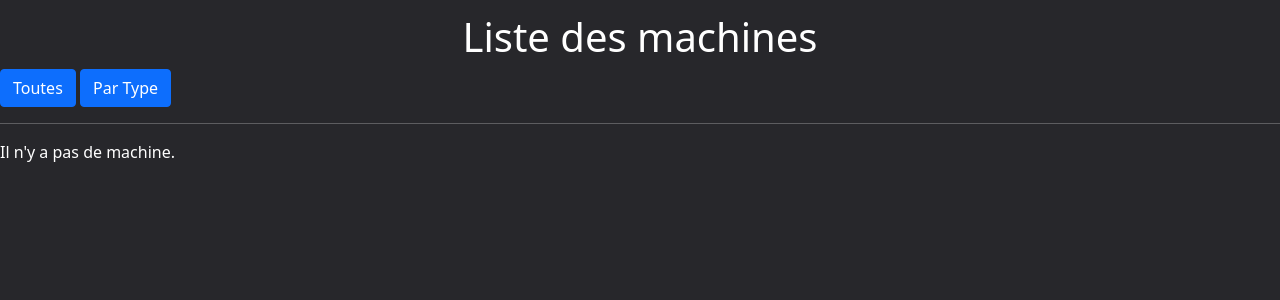
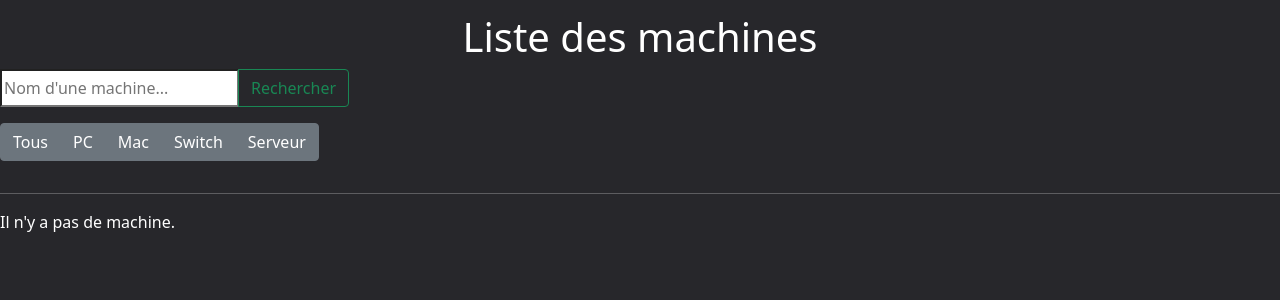
Before and after one commit to Cqban/ComputerMNGT, a Django app: template computerApp/templates/computerApp/machine_list.html in a window 1280 px wide. Shown: the part 66-366 px from the top of the page. Run offline with Django 3.2, Linux system fonts and the light colour scheme; the template is opened without the code that fills it, so the values that code supplies are empty.

Commit message:
Query update
You can know filter by types when looking in the machines section aswell as searching directly using text input

```diff
--- a/computerApp/templates/computerApp/machine_list.html
+++ b/computerApp/templates/computerApp/machine_list.html
@@ -4,9 +4,16 @@
 {% block content %}
 <div>
     <h1>Liste des machines</h1>
-    <div class="typebutton">
-        <button type="button" class="btn btn-primary" id="allMachinesBtn" onclick="showAllMachines()">Toutes</button>
-        <button type="button" class="btn btn-primary" id="allMachinesBtn" onclick="showMachinesByType()">Par Type</button>
+    <form method="GET" class="input-group mb-3">
+        <input class="text" class="form-vontrol" placeholder="Nom d'une machine..." aria-label="Search" aria-describedby="button-addon2" name="q">
+        <button class="btn btn-outline-success" type="submit" id="button-addon2">Rechercher</button>
+    </form>
+    <div class="btn-group mb-3" role="group" aria-label="Basic example">
+        <a href="{% url 'machines' %}" class="btn btn-secondary">Tous</a>
+        <a href="?mach=PC" class="btn btn-secondary">PC</a>
+        <a href="?mach=Mac" class="btn btn-secondary">Mac</a>
+        <a href="?mach=Switch" class="btn btn-secondary">Switch</a>
+        <a href="?mach=Serveur" class="btn btn-secondary">Serveur</a>
     </div>
     <hr>
 </div>
@@ -28,43 +35,10 @@
     </li>
     {% endfor %}
 </ul>
-<ul class="machines-container" id="machinesByType" style="display:none">
-    {% for machType in machineTypes %}
-        <div class="separator">
-            <a>{{ machType.type }}sㅤㅤㅤㅤㅤㅤㅤㅤㅤㅤㅤㅤㅤㅤㅤㅤㅤㅤㅤㅤㅤㅤㅤㅤㅤㅤㅤㅤㅤㅤㅤㅤㅤㅤㅤㅤㅤㅤㅤㅤㅤㅤㅤㅤㅤㅤㅤㅤㅤㅤㅤㅤㅤㅤㅤㅤㅤㅤㅤㅤㅤㅤㅤㅤㅤㅤㅤㅤㅤㅤㅤㅤㅤㅤㅤㅤㅤㅤㅤㅤㅤㅤㅤㅤㅤㅤㅤㅤㅤㅤㅤㅤㅤㅤㅤㅤㅤㅤㅤㅤ</a>
-        </div>
-        {% for machine in machType.machines %}
-            <li class="machine">
-                <a>{{ machine.nom }}</a>
-                {% if machine.mach == "PC" %}
-                <img src="{% static 'computerApp/images/PC.png' %}" alt="logo">
-                {% elif machine.mach == "Mac" %}
-                <img src="{% static 'computerApp/images/mac.png' %}" alt="logo">
-                {% elif machine.mach == "Switch" %}
-                <img src="{% static 'computerApp/images/switch.png' %}" alt="logo">
-                {% elif machine.mach == "Serveur" %}
-                <img src="{% static 'computerApp/images/server.png' %}" alt="logo">
-                {% endif %}
-                <a href="{% url 'machine-detail' machine.id %}" class="btn btn-primary">Details</a>
-            </li>
-        {% endfor %}
-        <hr>
-    {% endfor %}
-</ul>
+
 
 {% else %}
 <p>Il n'y a pas de machine.</p>
 {% endif %}
 
-<script>
-    function showAllMachines() {
-        document.getElementById("allMachines").style.display = "flex";
-        document.getElementById("machinesByType").style.display = "none";
-    }
-
-    function showMachinesByType() {
-        document.getElementById("allMachines").style.display = "none";
-        document.getElementById("machinesByType").style.display = "flex";
-    }
-</script>
 {% endblock %}
--- a/computerApp/templates/computerApp/personnel_list.html
+++ b/computerApp/templates/computerApp/personnel_list.html
@@ -13,6 +13,11 @@
     {% block content %}
         <div>
             <h1>Liste du Personnel</h1>
+            <form method="GET" class="input-group mb-3">
+                <input class="text" class="form-vontrol" placeholder="Nom d'une machine..." aria-label="Search" aria-describedby="button-addon2" name="q">
+                <button class="btn btn-outline-success" type="submit" id="button-addon2">Rechercher</button>
+            </form>
+            <hr>
         </div>
         {% if personnels %}
         <ul class="personnel-container">
```
Also changed, not shown: computerApp/views.py (+12 -8 lines).
